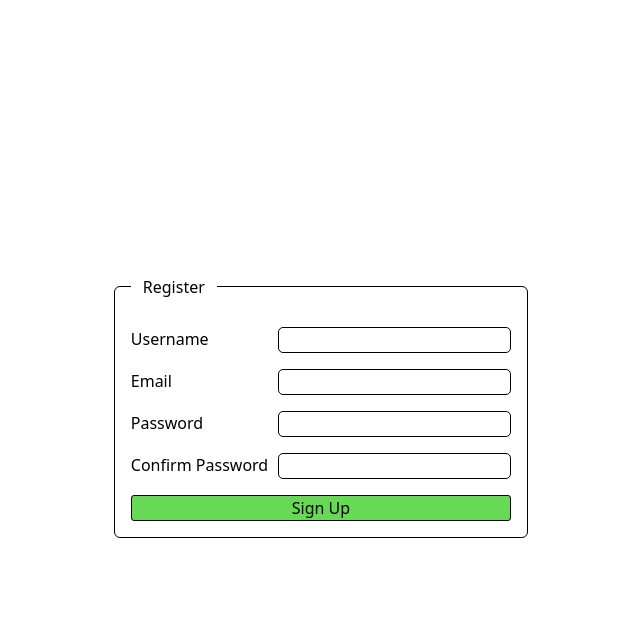
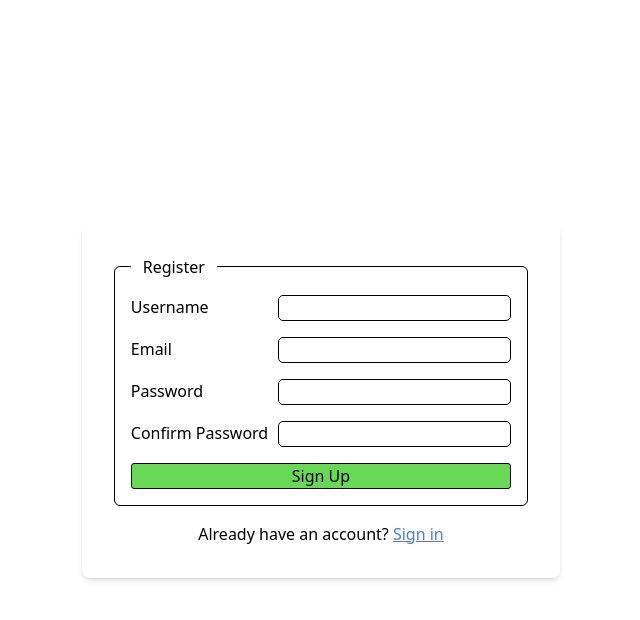
Before and after one commit to djuarez2652/AI-Meal-Planner-Website, a Flask app: page /register in a window 1280 px wide. Shown: the top 620 px of the page, without its empty margins (319-959 px from the left). Run offline with Flask 3, Linux system fonts and the light colour scheme.

Commit message:
updated login & register styles

```diff
--- a/static/output.css
+++ b/static/output.css
@@ -629,6 +629,11 @@ video {
   padding: 0.75rem;
 }
 
+.px-3 {
+  padding-left: 0.75rem;
+  padding-right: 0.75rem;
+}
+
 .text-blue-300 {
   --tw-text-opacity: 1;
   color: rgb(147 197 253 / var(--tw-text-opacity));
--- a/templates/login.html
+++ b/templates/login.html
@@ -2,11 +2,10 @@
 {% block content %}
     <div class="flex items-center justify-center min-h-screen">
         <div class="flex flex-col gap-4 items-center justify-center p-8 rounded-lg shadow-md min-w-[300px]">
-            <div>
             <form method="POST" action="">
                 {{ form.hidden_tag() }}
                 <fieldset class="flex flex-col items-center gap-4 border border-black rounded-md p-4">
-                        <legend>Login</legend>
+                    <legend class="px-3">Login</legend>
                     <div class="flex flex-col gap-4">
                         {% if incorrect %}
                             <span class="bg-red-400 p-3">
@@ -45,7 +44,6 @@
                     </div>
                 </fieldset>
             </form>
-            </div>
             <div>
                 New?
                 <a href="/register" class="hover:pointer text-blue-500 underline">Create an account</a>
--- a/templates/register.html
+++ b/templates/register.html
@@ -1,10 +1,11 @@
 {% extends 'layout.html' %}
 {% block content %}
     <div class="flex items-center justify-center min-h-screen">
+        <div class="flex flex-col gap-4 items-center justify-center p-8 rounded-lg shadow-md min-w-[300px]">
             <form method="POST" action="">
                 {{ form.hidden_tag() }}
                 <fieldset class="flex flex-col items-center gap-4 border border-black rounded-md p-4">
-                <legend class="p-3">Register</legend>
+                    <legend class="px-3">Register</legend>
                     <div class="flex flex-col gap-4">
                         <div class="form-group">
                             {{ form.username.label() }}
@@ -64,5 +65,10 @@
                     </div>
                 </fieldset>
             </form>
+            <div>
+                Already have an account?
+                <a href="/login" class="hover:pointer text-blue-500 underline">Sign in</a>
+            </div>
+        </div>
     </div>
 {% endblock content %}
```
Lines whose indentation alone changed are shown as unchanged.
